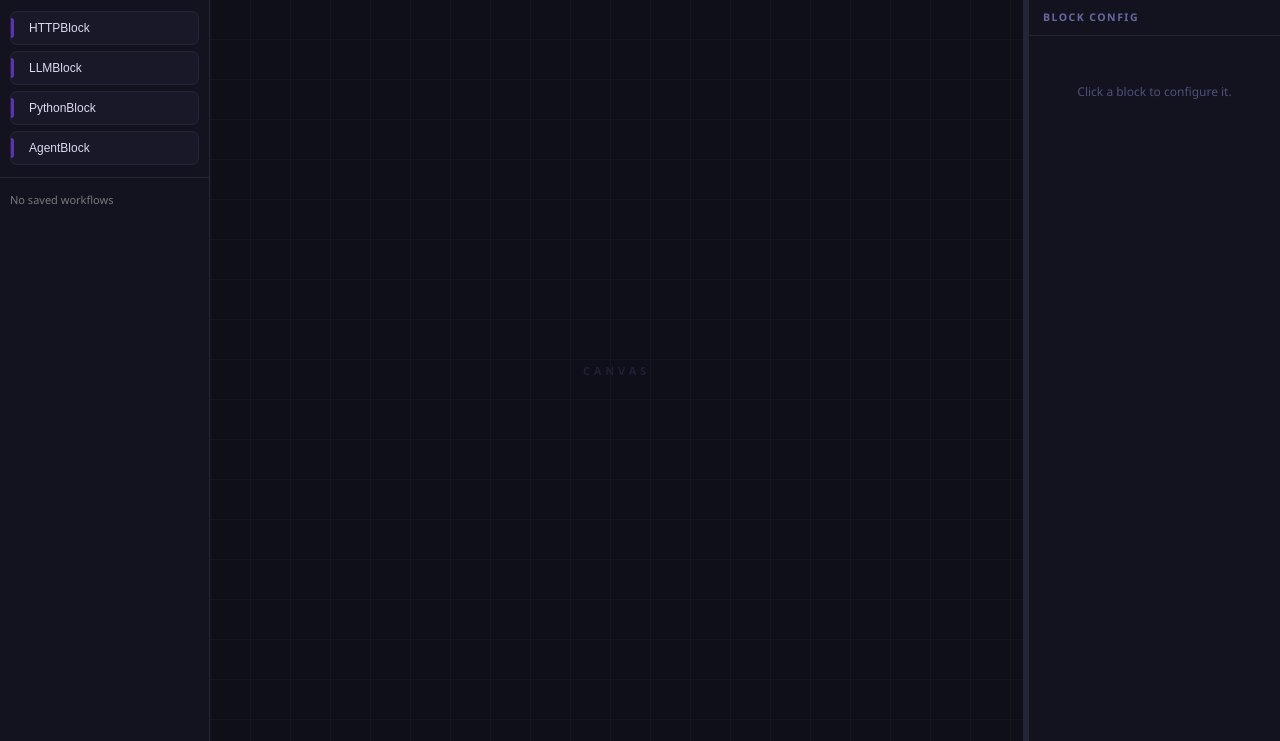
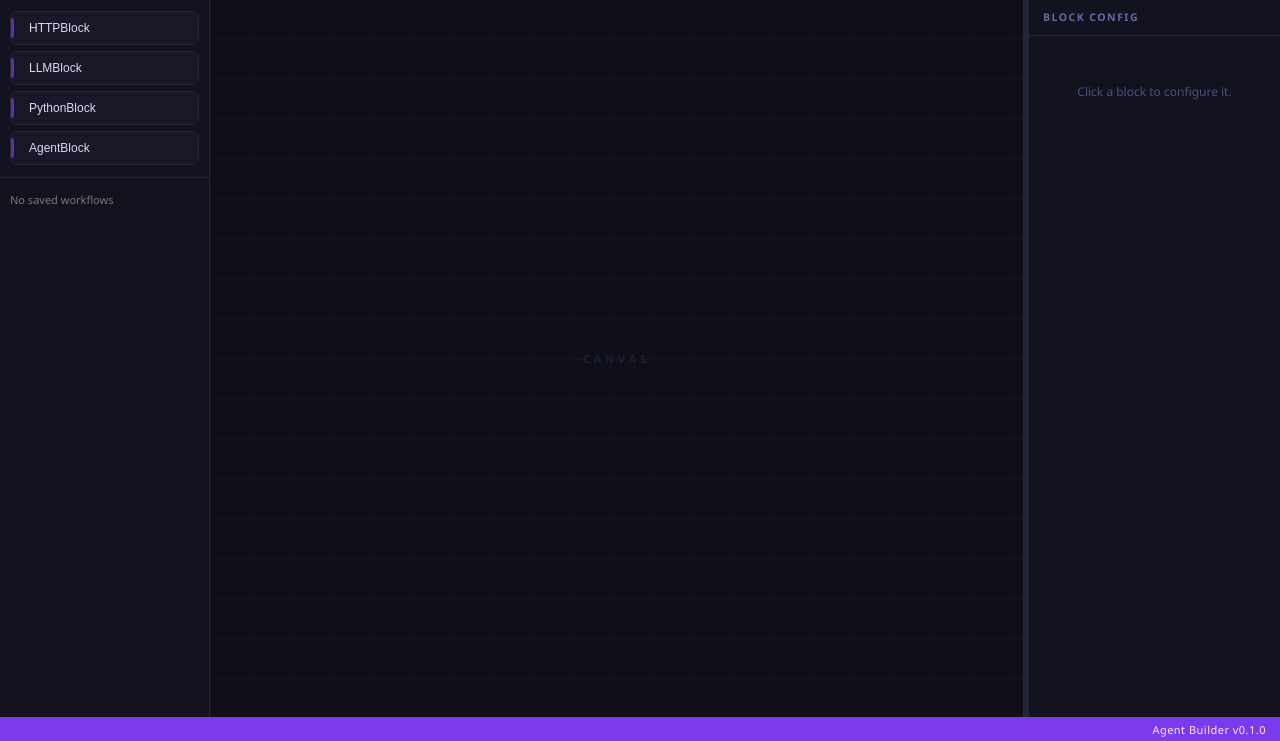
Before and after one commit to LucasSchleic/Agent-Builder, a Django app: template core/templates/index.html in a window 1280 px wide. Shown: the part 59-800 px from the top of the page. Run offline with Django 4.2, Linux system fonts and the light colour scheme; the template is opened without the code that fills it, so the values that code supplies are empty.

Commit message:
feat: add status bar with version and workflow name
Fixed-height bar at the bottom showing the active workflow name (left)
and the app version (right). Updates automatically on every canvas refresh.

feat: add default example script and detected_config to PythonScriptBlock

New blocks open with a commented template showing the ALL_CAPS convention.
parse_signature() now also detects ALL_CAPS assignments and stores them in
detected_config, ready for the configurable-fields feature.

```diff
--- a/core/static/css/main.css
+++ b/core/static/css/main.css
@@ -35,6 +35,31 @@ body {
     overflow: hidden;
 }
 
+#status-bar {
+    height: 24px;
+    flex-shrink: 0;
+    background: var(--accent);
+    display: flex;
+    align-items: center;
+    justify-content: space-between;
+    padding: 0 14px;
+    font-size: 12px;
+    color: #fff;
+    font-weight: 600;
+    letter-spacing: 0.04em;
+    user-select: none;
+}
+
+#status-workflow {
+    font-weight: 700;
+}
+
+#status-version {
+    font-weight: 400;
+    font-size: 11px;
+    opacity: 0.9;
+}
+
 #config-resizer {
     background: var(--border);
     cursor: col-resize;
--- a/core/static/js/main.js
+++ b/core/static/js/main.js
@@ -69,3 +69,11 @@ toolbar.init();
 
 wfPanel.display_workflows();
 canvas.render_workflow(null); // show empty canvas hint
+
+// Status bar — keep workflow name in sync
+const _statusWorkflow = document.getElementById('status-workflow');
+const _origUpdate = canvas.update.bind(canvas);
+canvas.update = function(workflow) {
+    _origUpdate(workflow);
+    _statusWorkflow.textContent = AppState.workflow ? AppState.workflow.name : '';
+};
--- a/core/templates/index.html
+++ b/core/templates/index.html
@@ -63,6 +63,12 @@
 
 </div>
 
+<!-- ===== STATUS BAR ===== -->
+<div id="status-bar">
+    <span id="status-workflow"></span>
+    <span id="status-version">Agent Builder v0.1.0</span>
+</div>
+
 <!-- ===== MODAL ===== -->
 <div id="modal-overlay">
     <div id="modal-box">
```
Also changed, not shown: core/domain/block.py (+40 -1 lines).
